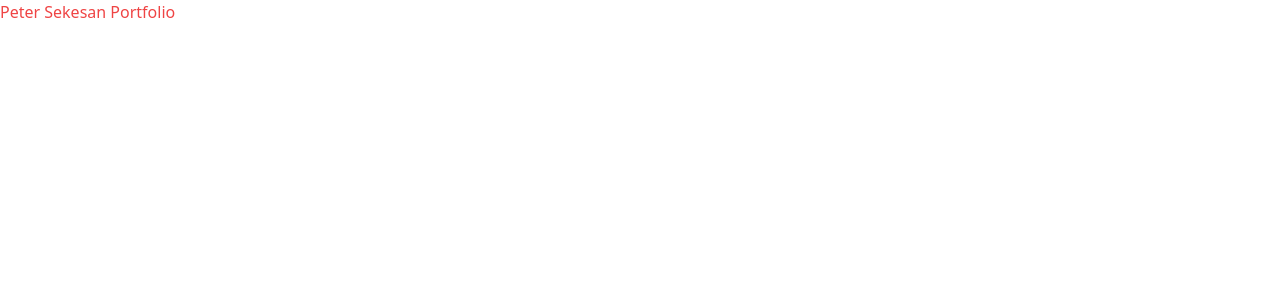
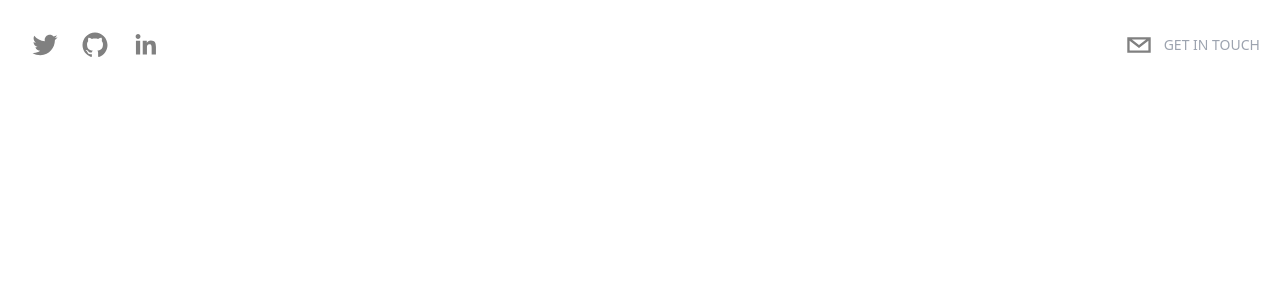
Before and after one commit to Pete-Sekesan/portfolio-next, a Next.js app: page / in a window 1280 px wide. Shown: the top 300 px of the page. Built offline with nearby package versions, Linux system fonts and the light colour scheme.

Commit message:
header component styled

```diff
--- /dev/null
+++ b/components/Header.tsx
@@ -0,0 +1,35 @@
+import React from 'react'
+import  {SocialIcon} from 'react-social-icons'
+
+type Props = {}
+
+export default function Header({}: Props) {
+  return (
+      <header className='sticky top-0 p-5 flex items-start justify-between max-w-7xl mx-auto z-20 xl:items-center'>
+          <div className='flex flex-row items-center'>
+              {/* Social Icons  */}
+              <SocialIcon
+                  url="https://twitter.com/petersekesan"
+                  fgColor="gray"
+                  bgColor="transparent" />
+              <SocialIcon
+                  url="https://github.com/pete-sekesan"
+                  fgColor="gray"
+                  bgColor="transparent" />
+              <SocialIcon
+                  url="https://www.linkedin.com/in/petersekesan"
+                  fgColor="gray"
+                  bgColor="transparent" />
+          </div>
+          <div className='flex flex-row items-center text-gray-300 cursor-pointer'>
+              <SocialIcon
+                  className='cursor-pointer'
+                  network='email'
+                  fgColor='gray'
+                  bgColor='transparent' />
+              <p className='uppercase hidden md:inline-flex text-sm text-gray-400'>Get in Touch</p>
+          </div>
+
+      </header>
+  )
+}
--- a/package.json
+++ b/package.json
@@ -17,6 +17,7 @@
     "next": "13.0.6",
     "react": "18.2.0",
     "react-dom": "18.2.0",
+    "react-social-icons": "^5.15.0",
     "typescript": "4.9.4"
   },
   "devDependencies": {
--- a/pages/index.tsx
+++ b/pages/index.tsx
@@ -1,5 +1,5 @@
 import Head from 'next/head'
-import Image from 'next/image'
+import Header from '../components/Header'
 
 
 export default function Home() {
@@ -7,10 +7,21 @@ export default function Home() {
     <div>
       <Head>
         <title>Create Next App</title>
-        <meta name="description" content="Generated by create next app" />
-        <link rel="icon" href="/favicon.ico" />
+        <meta name="Peter Sekesan Portfolio" content="Portfolio created with Next.js` " />
       </Head>
-      <h1 className='text-red-500'> Peter Sekesan Portfolio</h1>
+      {/* Header  */}
+      <Header/>
+      {/* Hero  */}
+
+      {/* About  */}
+
+      {/* Experience  */}
+
+      {/* Skills  */}
+
+      {/* Projects  */}
+
+      {/* Contact  */}
 </div>
   )
 }
```
Also changed, not shown: 1 other file (tests, documents, lock files or other folders).
